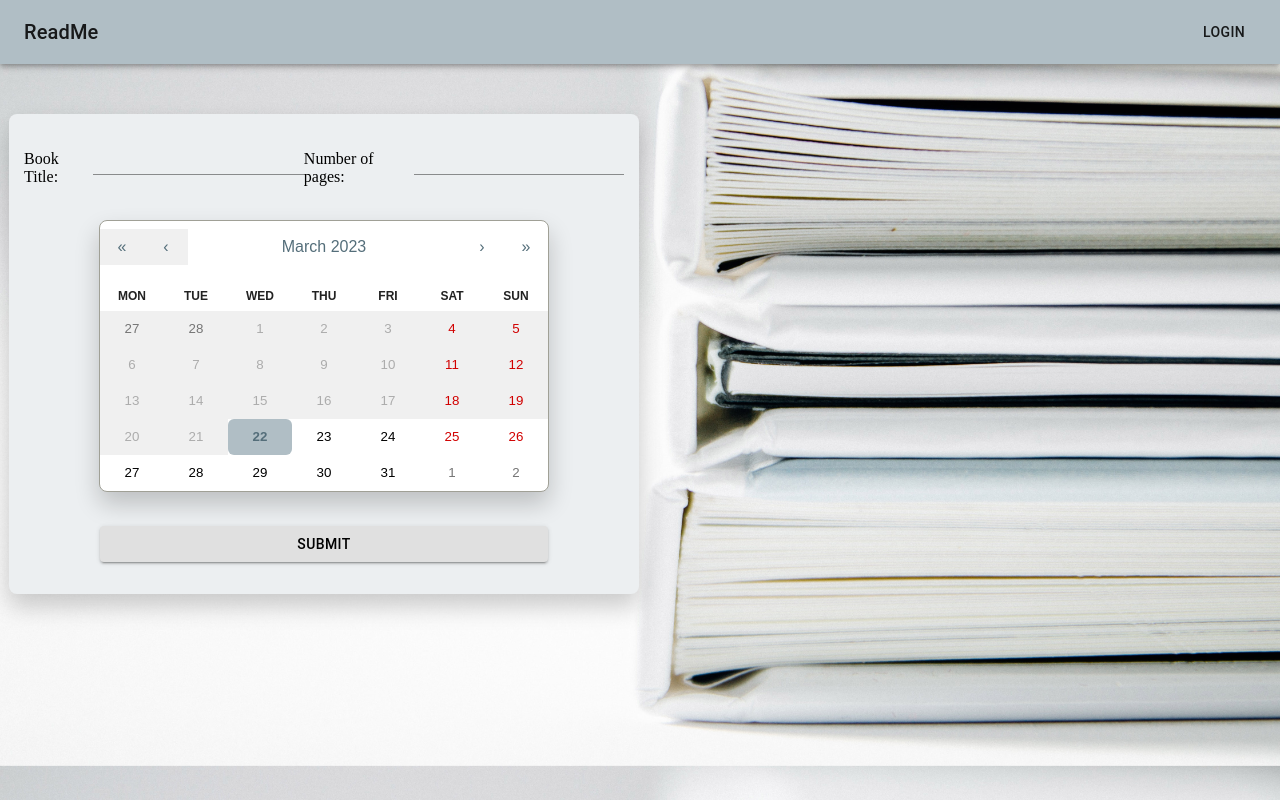
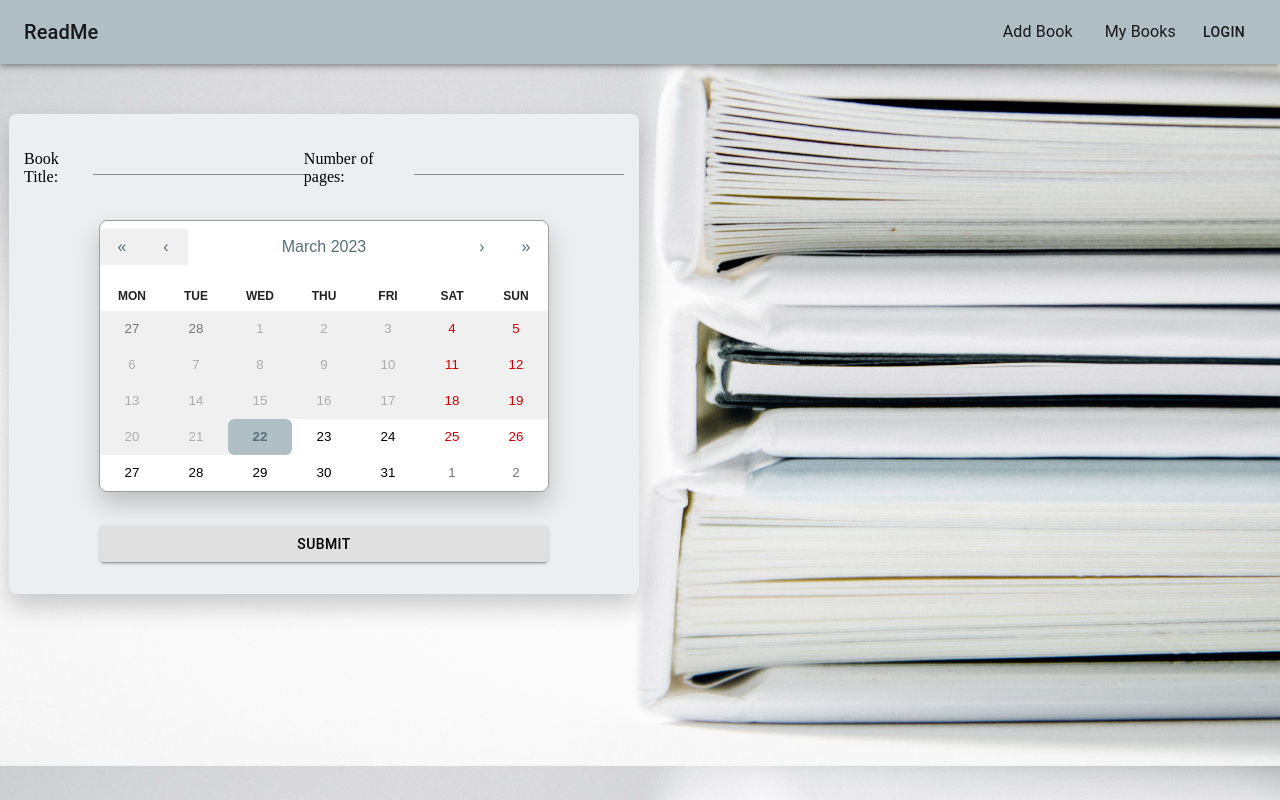
Before and after one commit to cleonor/ReadMe, a React (Create React App) app: page / in a window 1280 px wide. Built offline with nearby package versions, Linux system fonts and the light colour scheme.

Commit message:
add navbar button

```diff
--- a/package.json
+++ b/package.json
@@ -24,8 +24,7 @@
     "start": "react-scripts start",
     "build": "react-scripts build",
     "test": "react-scripts test",
-    "eject": "react-scripts eject",
-    "server": "node backend/server.js"
+    "eject": "react-scripts eject"
   },
   "eslintConfig": {
     "extends": [
--- a/src/components/navBar.tsx
+++ b/src/components/navBar.tsx
@@ -1,24 +1,22 @@
-import * as React from 'react';
-import AppBar from '@mui/material/AppBar';
-import Toolbar from '@mui/material/Toolbar';
-import { createTheme, ThemeProvider } from '@mui/material/styles';
-import { blueGrey } from '@mui/material/colors';
-import Typography from '@mui/material/Typography';
-import Button from '@mui/material/Button';
-import { useCookies } from 'react-cookie';
-
+import * as React from "react";
+import AppBar from "@mui/material/AppBar";
+import Toolbar from "@mui/material/Toolbar";
+import { createTheme, ThemeProvider } from "@mui/material/styles";
+import { blueGrey } from "@mui/material/colors";
+import Typography from "@mui/material/Typography";
+import Button from "@mui/material/Button";
+import { useCookies } from "react-cookie";
+import MenuItem from "@mui/material/MenuItem";
 
 const theme = createTheme({
   palette: {
     primary: {
       main: blueGrey[200],
-        }
+    },
   },
 });
 
-interface INavbarProps {
-
-}
+interface INavbarProps {}
 
 const Navbar = (props: INavbarProps) => {
   const [cookies, setCookie, removeCookie] = useCookies(["username"]);
@@ -27,27 +25,37 @@ const Navbar = (props: INavbarProps) => {
     <ThemeProvider theme={theme}>
       <AppBar position="static" color={"primary"}>
         <Toolbar>
-                    <Typography
-                        variant="h6"
-                        sx={{ flexGrow: 1 }}
-                    >
+          <Typography variant="h6" sx={{ flexGrow: 1 }}>
             ReadMe
           </Typography>
-                    {cookies.username ? (<>Hello, {cookies.username} <Button
-                        color="inherit"
-                        onClick={() => { removeCookie("username") }}
-                    >
-                        LogOut
-                    </Button> </>)
-                        :
-                        (
+
+          <MenuItem key={"Add book"} onClick={() => console.log("Test")}>
+            <Typography textAlign="left">Add Book</Typography>
+          </MenuItem>
+          <MenuItem key={"My books"} onClick={() => console.log("Test")}>
+            <Typography textAlign="left">My Books</Typography>
+          </MenuItem>
+
+          {cookies.username ? (
+            <>
+              Hello, {cookies.username}{" "}
               <Button
                 color="inherit"
-                                onClick={() => { window.location.href = '/login' }}
-                            >
+                onClick={() => {
+                  removeCookie("username");
+                }}>
+                LogOut
+              </Button>{" "}
+            </>
+          ) : (
+            <Button
+              color="inherit"
+              onClick={() => {
+                window.location.href = "/login";
+              }}>
               LogIn
-                            </Button>)
-                    }
+            </Button>
+          )}
         </Toolbar>
       </AppBar>
     </ThemeProvider>
```
Lines whose indentation alone changed are shown as unchanged.
